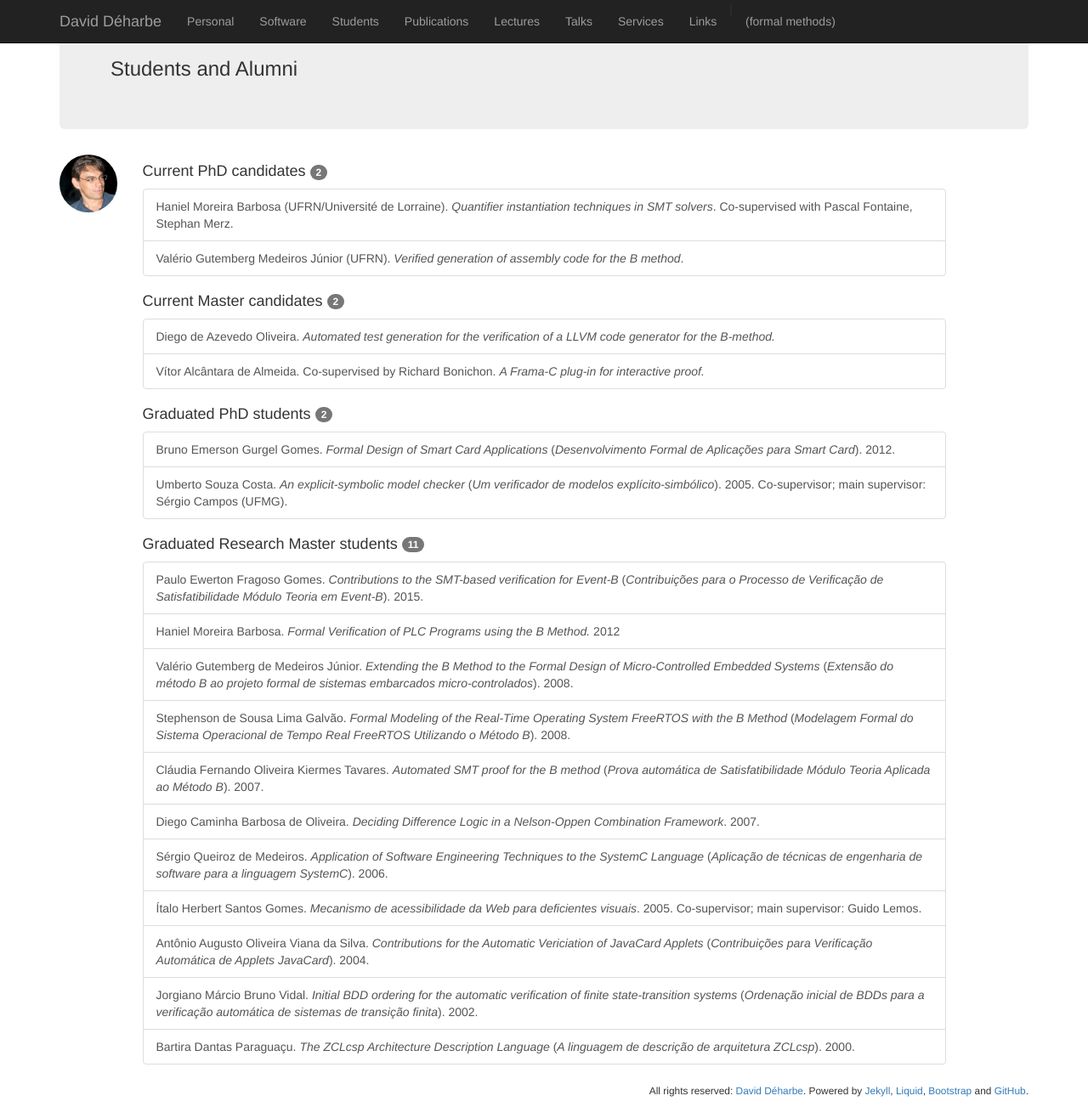
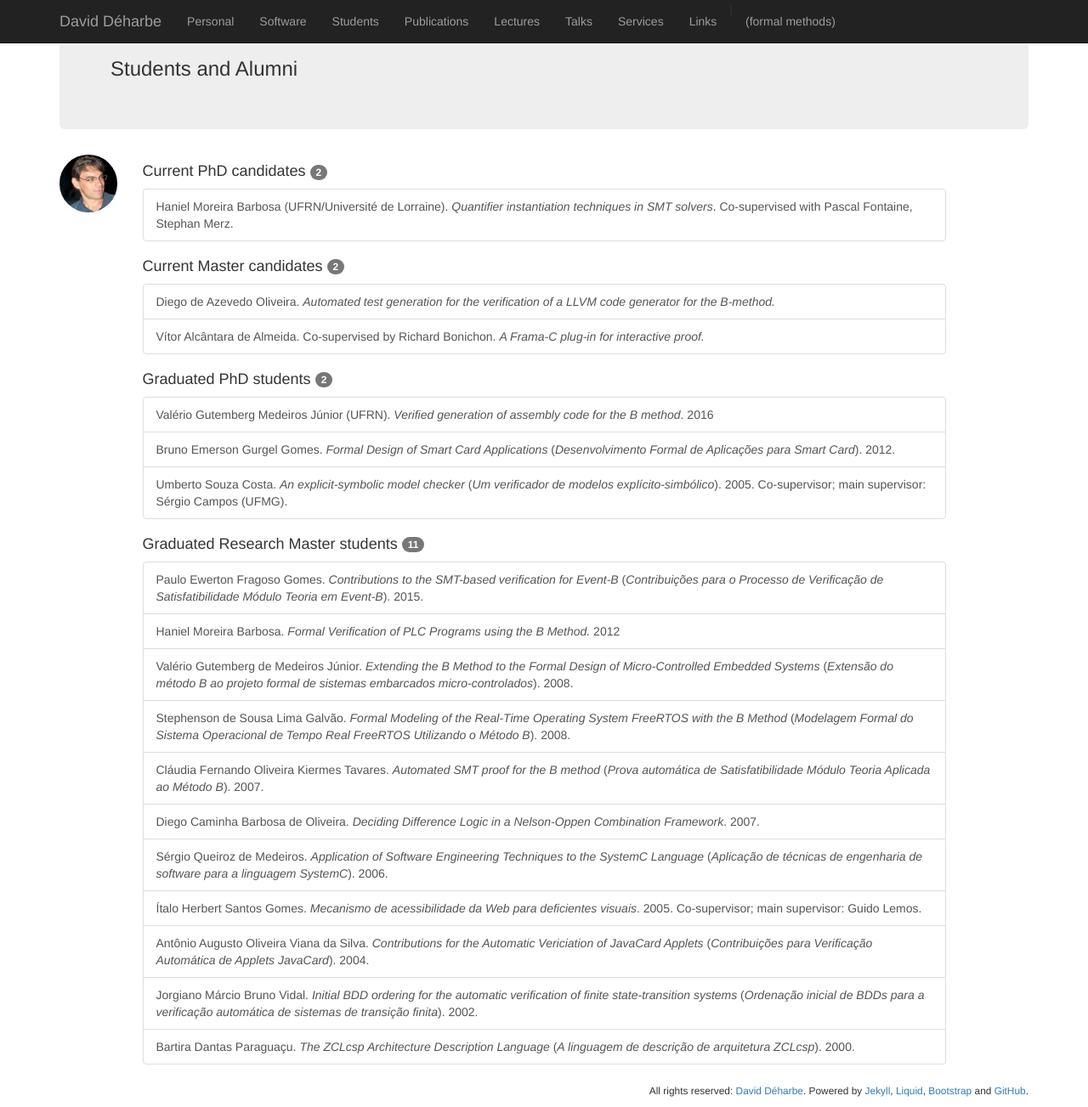
Before and after one commit to DavidDeharbe/DavidDeharbe.github.io, a Jekyll site: the page built from students.html, in a window 1280 px wide and 1303 px high. Shown: the whole window at 85% size. Built offline with Jekyll 4.4.1, drawn with Linux system fonts in a browser that asks for light colours; Markdown is read by kramdown in place of the engine named in the settings; a file with an impossible date is left out.

Commit message:
updated student (valerio graduated from doctoral course) and publications (facs, jsat)

```diff
--- a/students.html
+++ b/students.html
@@ -11,7 +11,6 @@ sitemap:
 <div class="list-group">
   <a class="list-group-item">Haniel Moreira Barbosa (UFRN/Université de Lorraine). <i>Quantifier instantiation techniques in SMT solvers</i>.
    Co-supervised with Pascal Fontaine, Stephan Merz.</a>
- <a class="list-group-item">Valério Gutemberg Medeiros Júnior (UFRN). <i>Verified generation of assembly code for the B method</i>.</a>
 </div>
 
 <h4>Current Master candidates <span class="badge">2</span></h4>
@@ -24,6 +23,8 @@ sitemap:
 <h4>Graduated PhD students <span class="badge">2</span></h4>
 
 <div class="list-group">
+
+  <a class="list-group-item">Valério Gutemberg Medeiros Júnior (UFRN). <i>Verified generation of assembly code for the B method</i>. 2016</a>
 
   <a class="list-group-item">Bruno Emerson Gurgel Gomes. <i>Formal Design of Smart Card Applications</i> (<i>Desenvolvimento Formal de Aplicações para Smart Card</i>). 2012.</a>
 
```
Also changed, not shown: _publications/2015-facs.md (+3 -2 lines), _publications/2016-jsat.md (added, +15 -0 lines).
